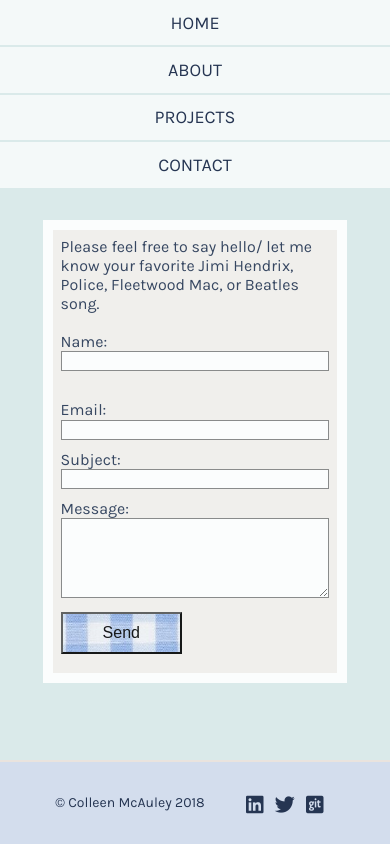
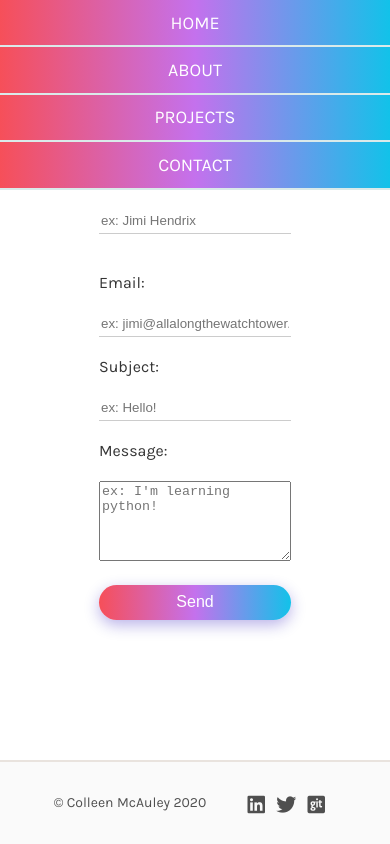
Before and after one commit to golfoclock/ePortfolio, a plain HTML site: page contact.html in a window 390 px wide. Drawn offline with Linux system fonts and the light colour scheme.

Commit message:
enhance form and responsiveness

```diff
--- a/contact.html
+++ b/contact.html
@@ -18,8 +18,8 @@
 
 <!-- BODY	 -->
 <body class="contact">
+	<h1> Let's Connect</h1>
 	<header id="desktop-header">
-		<h1> Colleen M<span class="lowerCase">c</span>Auley </h1>
 		<nav>
 			<ul>
 				<li><a href="index.html">Home</a></li>
@@ -30,7 +30,6 @@
 		</nav>
 	</header>
 	<header id="responsive-header">
-        <h1> Colleen M<span class="lowerCase">c</span>Auley </h1>
         <nav class="responsive-nav">
           <ul>
             <li><a href="index.html">Home</a></li>
@@ -41,31 +40,36 @@
         </nav>
     </header>
 
-	<section class="contact-page">
+	<div class="container">
+		<div class="contact-left">
 		<!-- FORM	 -->
 		<form class="contact-form" method="POST" action="https://formspree.io/cmmc@protonmail.ch" method="POST">
-			<label for="intro">Please feel free to say hello/ let me know your favorite
-			Jimi Hendrix, Police, Fleetwood Mac, or Beatles song.</label> <br>
-			<br>
 			<label for="name">Name:</label> <br>
-			<input id="name" type="text" name="name"> <br>
+			<input id="name" type="text" name="name" placeholder="ex: Jimi Hendrix"> <br>
 
 			<label for="email">Email:</label><br>
-			<input id="email" type="email" name="_replyto"><br>
+			<input id="email" type="email" name="_replyto" placeholder="ex: jimi@allalongthewatchtower.com"><br>
 
 			<label for="subject">Subject:</label><br>
-			<input id="subject" type="text" name="subject"><br>
+			<input id="subject" type="text" name="subject" placeholder="ex: Hello!"><br>
 
 			<label for="message">Message:</label><br>
-			<textarea id="message" name="message"></textarea><br>
+			<textarea id="message" name="message" placeholder="ex: I'm learning python!"></textarea><br>
 
 			<button type="submit" value="Send">Send</button>
+		</form>
+		</div>
+		<div class="contact-right">
+			<p>Say Hello!</p>
+			<p>What are you working on?</p>
+			<p>Does your company have any job openings? Feel free to pass them along!</p>
 
-		</form>
-	</section>
+		</div>
+	</div>
+
 	<!-- FOOTER	 -->
 	<footer>
-		<p> &copy; Colleen McAuley 2018
+		<p> &copy; Colleen McAuley 2020
 			<ul class="social">
 				<li><a href="https://www.linkedin.com/in/mcauleycm/"> <i class="fab fa-linkedin"></i></a></li>
 				<li><a href="https://twitter.com/cmichaelmcauley"><i class="fab fa-twitter"></i></a></li>
--- a/css/style.css
+++ b/css/style.css
@@ -11,20 +11,20 @@ body {
 
 .home {
 	background: #ffffff;
-	color: #253552;
+	color: #4f4f4f;
 }
 
 
 .home h1 {
-	background-image: url(../images/gingham.jpg);
+	background: #12c2e9;  /* fallback for old browsers */
+	background: -webkit-linear-gradient(to right, #f64f59, #c471ed, #12c2e9);  /* Chrome 10-25, Safari 5.1-6 */
+	background: linear-gradient(to right, #f64f59, #c471ed, #12c2e9); /* W3C, IE 10+/ Edge, Firefox 16+, Chrome 26+, Opera 12+, Safari 7+ */
 	-webkit-text-fill-color: transparent;
 	-webkit-background-clip:text;
-	background-size: 500px 350px;
 	background-repeat: none;
 	background-clip: text;
 	color:transparent;
 	font-family: 'Work Sans', sans-serif;
-	text-shadow: 8px 8px 0px #FF4162;
 	font-size: 10vw;
 	text-transform: uppercase;
 
@@ -64,9 +64,10 @@ a:active {
 }
 
 .home nav {
-	background-image: url(../images/gingham.jpg);
-	background-repeat: no-repeat;
-	background-size: cover;);
+	background: #12c2e9;  /* fallback for old browsers */
+	background: -webkit-linear-gradient(to bottom, #f64f59, #c471ed, #12c2e9);  /* Chrome 10-25, Safari 5.1-6 */
+	background: linear-gradient(to bottom, #f64f59, #c471ed, #12c2e9); /* W3C, IE 10+/ Edge, Firefox 16+, Chrome 26+, Opera 12+, Safari 7+ */
+	background-size: cover;
 	background-attachment: fixed;;
 }
 
@@ -144,6 +145,7 @@ nav {
 .home a {
 	padding: 15px;
 	display: inline-block;
+	color: #fff;
 }
 
 /* HEADER$
@@ -188,10 +190,8 @@ nav a {
 	display: block;
 	padding: 5px 15px;
 	text-transform: uppercase;
-	color: #FF4162;
+	color: #FFF;
 }
-
-
 
 
 /* ABOUT PAGE
@@ -200,10 +200,17 @@ nav a {
 .about {
 	font-family: 'Karla', sans-serif;
 	font-size: 18px;
-	color: #253552;
-	background: #CFDEF3;  /* fallback for old browsers */
-    background: -webkit-linear-gradient(to right, #CFDEF3, #edeef3);  /* Chrome 10-25, Safari 5.1-6 */
-    background: linear-gradient(to right, #CFDEF3, #edeef3); /* W3C, IE 10+/ Edge, Firefox 16+, Chrome 26+, Opera 12+, Safari 7+ */
+	color: #4f4f4f;
+}
+.about nav a {
+	color: #fff;
+}
+
+.about #desktop-header {
+	height:15%;
+	background: #12c2e9;  /* fallback for old browsers */
+	background: -webkit-linear-gradient(to right, #f64f59, #c471ed, #12c2e9);  /* Chrome 10-25, Safari 5.1-6 */
+	background: linear-gradient(to right, #f64f59, #c471ed, #12c2e9); /* W3C, IE 10+/ Edge, Firefox 16+, Chrome 26+, Opera 12+, Safari 7+ */
 
 }
 
@@ -271,7 +278,9 @@ nav a {
 ------------------------*/
 
 div.examples{
-	background-color: #B2D5E9;
+	background: #2980B9;  /* fallback for old browsers */
+	background: -webkit-linear-gradient(to top, #FFFFFF, #6DD5FA, #2980B9);  /* Chrome 10-25, Safari 5.1-6 */
+	background: linear-gradient(to top, #FFFFFF, #6DD5FA, #2980B9); /* W3C, IE 10+/ Edge, Firefox 16+, Chrome 26+, Opera 12+, Safari 7+ */
 	height: 100%;
 }
 
@@ -289,14 +298,13 @@ div.examples{
 section.projects {
 	margin: 5% 0 0 0;
 	padding: 5%;
-	background-color: #B2D5E9;
-
 }
 
 .project-heading {
   text-align: center;
   font-size: 18px;
   color: #f4f9f9;
+  margin-bottom: 3%;
 }
 
 .introduction {
@@ -306,71 +314,90 @@ section.projects {
 
 
 
-
-
 /* CONTACT PAGE
 ------------------------*/
 
 .contact {
-	background-color: #76b3ea;
-	background-image: url(../images/gingham.jpg);
-	background-repeat: no-repeat;
-	background-size: cover;);
-	background-attachment: fixed;
-	background-size: cover;
 	font-family: "Karla", sans-serif;
+	background-color: #ededed;
 }
-
 .contact header {
 	color: #fff;
 
 }
-
 .contact nav a {
 	color: #FF4162;
 }
 
-.contact-form {
-	background:#f3f0ed;
-	opacity: .9;
-	height: 40%;
-	width: 35%;
+.contact h1 {
+	margin-left: 10%;
+}
+.contact header {
+	padding-bottom: 3%;
+}
+.container{
+	background: #fff;
+	display: flex;
+	width: 80%;
 	margin: auto;
-	margin-top: 10px;
-	padding: 15px;
-	display: block;
-	border: white solid 10px;
-	color: #253552;
+}
+.contact-left{
+	flex-basis: 60%;
+	padding: 40px 60px;
+}
+.contact-right {
+	flex-basis: 40%;
+	padding: 40px;
+	background: #12c2e9;  /* fallback for old browsers */
+	background: -webkit-linear-gradient(to bottom, #f64f59, #c471ed, #12c2e9);  /* Chrome 10-25, Safari 5.1-6 */
+	background: linear-gradient(to bottom, #f64f59, #c471ed, #12c2e9); /* W3C, IE 10+/ Edge, Firefox 16+, Chrome 26+, Opera 12+, Safari 7+ */
+	color: white;
+	font-size: 28px;
+
 }
 
 form {
   width: 100%;
-  max-width: 500px;
 }
 
-input,
-textarea {
-  border: 1px solid gray;
-  width: 400px;
-  margin-bottom: 10px;
-  box-sizing: border-box;
+input {
+  width: 100%;
+  border: none;
+  border-bottom: 1px solid #ccc;
+  outline: none;
+  padding-bottom: 5px;
+  margin-bottom: 20px;
 }
-input {
-  height: 20px;
-  width: 100%;
+
+label {
+	margin-bottom: 2px;
+	display: block;
+
 }
+
 textarea {
   height: 80px;
   width: 100%;
+  box-sizing: border-box;
 }
 button {
-  background-image: url(../images/gingham.jpg);
-  background-repeat: no-repeat;
-  background-size: cover;);
-  background-attachment: fixed;
-  padding: 0;
-  padding: 10px 40px;
+  background: #12c2e9;  /* fallback for old browsers */
+  background: -webkit-linear-gradient(to bottom, #f64f59, #c471ed, #12c2e9);  /* Chrome 10-25, Safari 5.1-6 */
+  background: linear-gradient(to bottom, #f64f59, #c471ed, #12c2e9); /* W3C, IE 10+/ Edge, Firefox 16+, Chrome 26+, Opera 12+, Safari 7+ */
+  width: 100%;
+  border: none;
+  outline: none;
   font-size: 16px;
+  color: white;
+}
+.contact button {
+	background: #12c2e9;  /* fallback for old browsers */
+	background: -webkit-linear-gradient(to right, #f64f59, #c471ed, #12c2e9);  /* Chrome 10-25, Safari 5.1-6 */
+	background: linear-gradient(to right, #f64f59, #c471ed, #12c2e9); /* W3C, IE 10+/ Edge, Firefox 16+, Chrome 26+, Opera 12+, Safari 7+ */
+	margin-top: 20px;
+	border-radius: 30px;
+	box-shadow: 0px 5px 15px 0px rgba(28,0,181,0.3);
+	height: 35px;
 }
 
 footer {
@@ -378,13 +405,13 @@ footer {
 	bottom: 0;
 	width: 100%;
 	height: 5%;
-	background-color: #d3dded;
+	background: #FAFAFA;
 	font-family: 'Karla', sans-serif;
 	border-top: 2px solid #e9e3de;
   	align-items: center;
   	justify-content: center;
   	display: flex;
-  	color: #253552;
+  	color: #4f4f4f;
 }
 
 footer p {
@@ -419,7 +446,7 @@ footer ul li {
   	align-items: center;
   	justify-content: center;
   	display: flex;
-  	color: #253552;
+  	color: #4f4f4f;
 
 }
 
@@ -443,7 +470,7 @@ footer ul li {
 
 footer ul li a i {
     background: transparent;
-    color: #253552;
+    color: #4f4f4f;
     width: 20px;
     height: 20px;
     font-size: 20px;
@@ -468,7 +495,9 @@ footer ul li a i {
 	}
 
 	.home button {
-		background: #B2D5E9;
+		background: #12c2e9;  /* fallback for old browsers */
+		background: -webkit-linear-gradient(to right, #f64f59, #c471ed, #12c2e9);  /* Chrome 10-25, Safari 5.1-6 */
+		background: linear-gradient(to right, #f64f59, #c471ed, #12c2e9); /* W3C, IE 10+/ Edge, Firefox 16+, Chrome 26+, Opera 12+, Safari 7+ */
 		padding: 0;
 	}
 
@@ -501,7 +530,10 @@ footer ul li a i {
 		width: 100%;
 		margin:0;
 		padding: 3% 0 3% 0;
-		background-color: #f4f9f9;
+		background: #12c2e9;  /* fallback for old browsers */
+		background: -webkit-linear-gradient(to right, #f64f59, #c471ed, #12c2e9);  /* Chrome 10-25, Safari 5.1-6 */
+		background: linear-gradient(to right, #f64f59, #c471ed, #12c2e9); /* W3C, IE 10+/ Edge, Firefox 16+, Chrome 26+, Opera 12+, Safari 7+ */
+;
 
 	}
 
@@ -513,7 +545,7 @@ footer ul li a i {
 		cursor: pointer;
 		margin:0;
 		padding: 0;
-		color: #253552;
+		color: #fff;
 	}
 
 	h3 {
@@ -522,8 +554,9 @@ footer ul li a i {
 
 	.information {
 		margin-top: 30%;
-		background-size: contain; /*#DAEAEA;*/
+		background-size: contain;
 		width: 100%;
+		background-color: #fafafa;
 	}
 
 	.profile-img {
@@ -562,6 +595,7 @@ footer ul li a i {
 	.projects {
 		height: 100%
 		margin-top: 20%;
+
 	}
 
 	.caption {
@@ -578,7 +612,7 @@ footer ul li a i {
 	}
 
 	section.projects {
-		background: #B2D5E9;
+		background-color: #fafafa;
 	}
 
 	footer.projects-footer {
@@ -587,8 +621,9 @@ footer ul li a i {
 	}
 
 	body.contact {
-		background-image: none;
-		background-color: #DAEAEA;
+		background-size: contain;
+		width: 100%;
+		background-color: #fff;
 	}
 
 	.contact-page {
@@ -597,17 +632,19 @@ footer ul li a i {
 
 	form.contact-form {
 		text-align: left;
-		background: #f3f0ed;
-		opacity: .9;
-		width: 80%;
+		background: #fff;
+		width: 100%;
 		margin-top: 50%;
+		padding-top:10%;
 		margin-bottom: 25%;
-		padding: 2% 2% 5% 2%;
-		display: inline-block;
-		border: white solid 10px;
-		color: #253552;
-
-
+		display: block;
+		color: #343434;
+	}
+	div.container{
+		display: block;
+	}
+	div.contact-right {
+		display: none;
 	}
 
 }
```
Also changed, not shown: about.html (+1 -3 lines), projects.html (+1 -3 lines).
